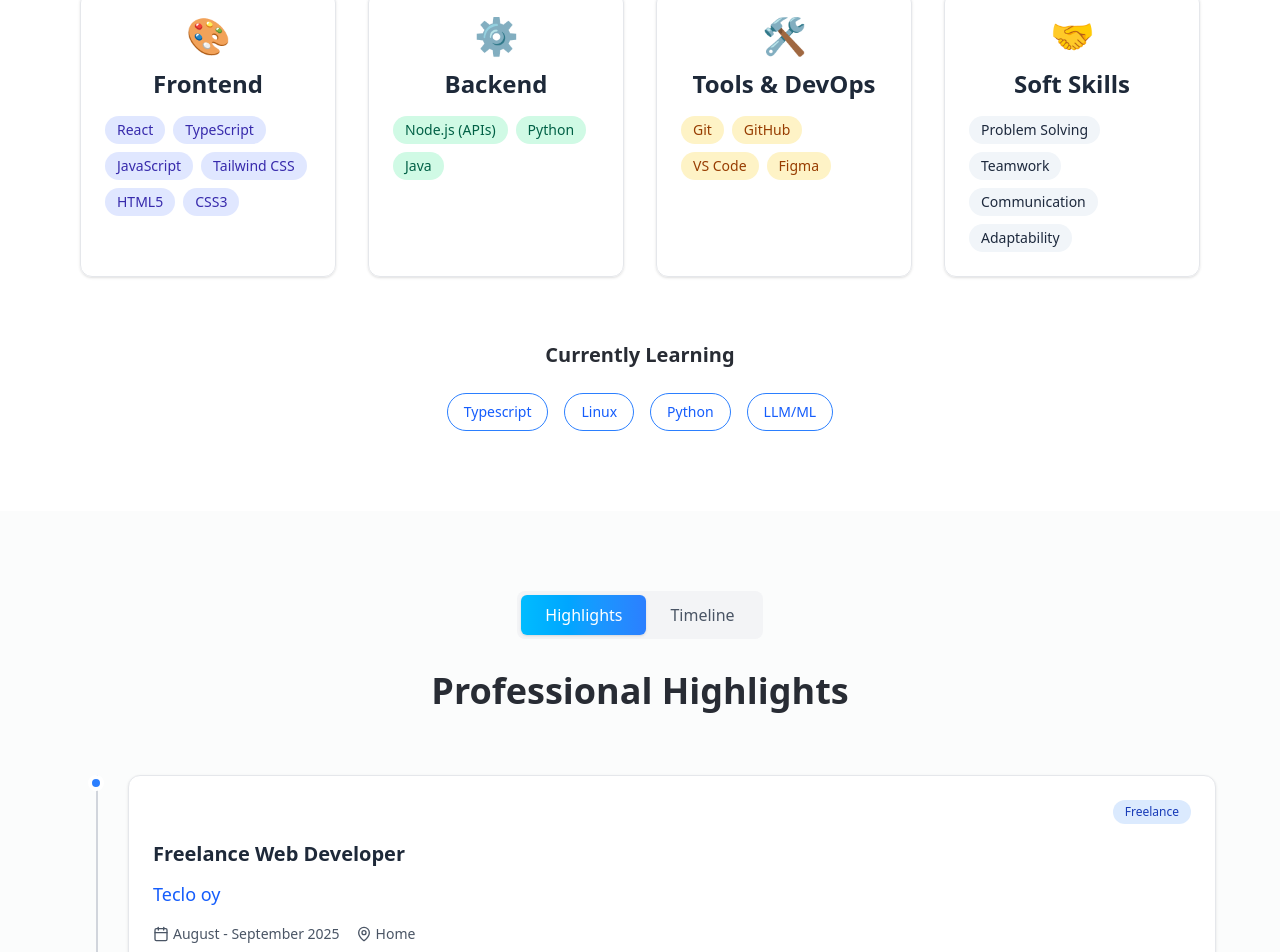
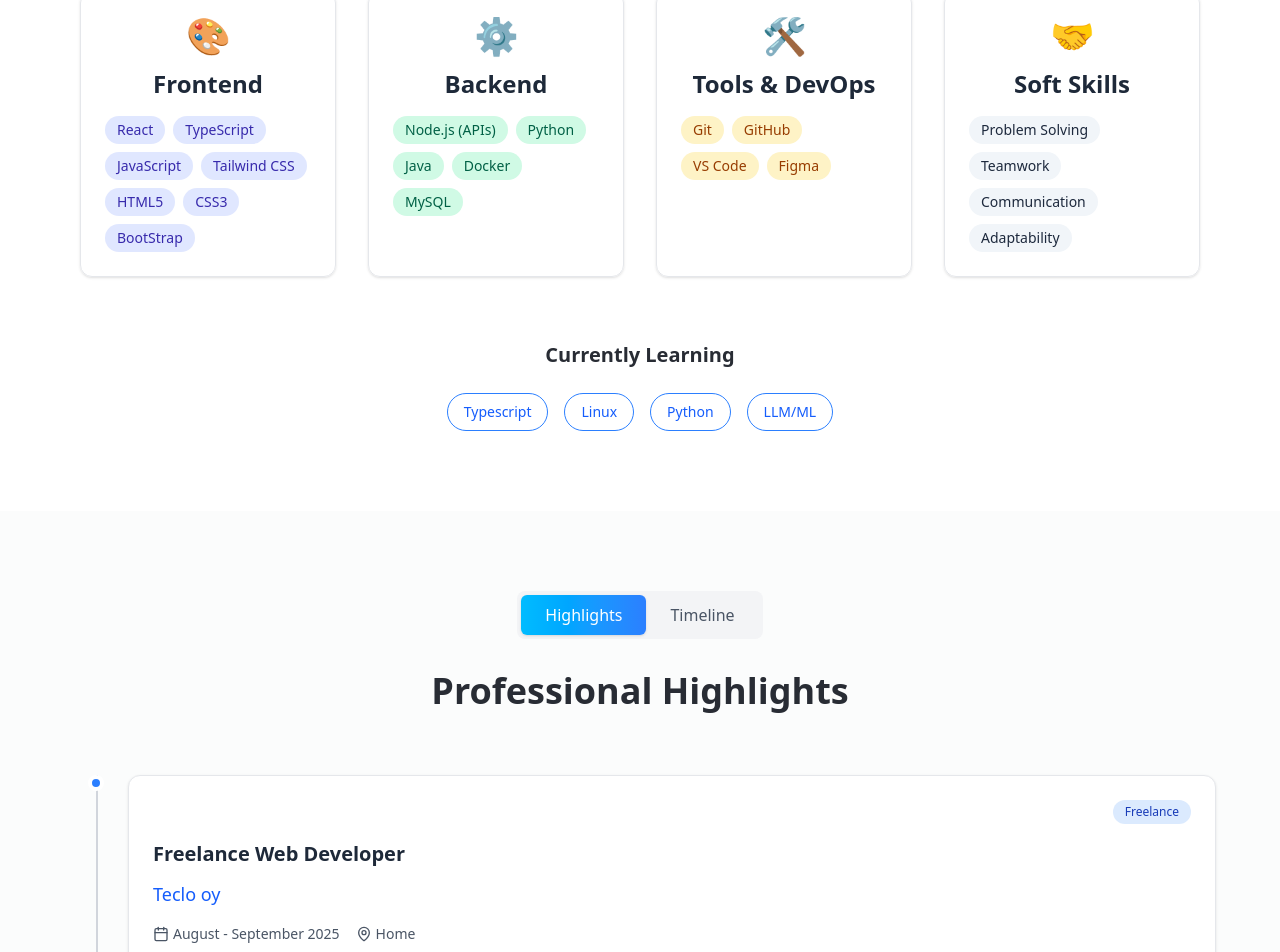
Before and after one commit to Vaahtopahvi/rikuvaa, a React (Vite) app: page / in a window 1280 px wide. Shown: the part 1927-2879 px from the top of the page. Built offline with nearby package versions, Linux system fonts and the light colour scheme.

Commit message:
update skills

```diff
--- a/src/data/skills.ts
+++ b/src/data/skills.ts
@@ -2,12 +2,12 @@ export const skills = [
     {
       category: "Frontend",
       icon: "🎨",
-      items: ["React", "TypeScript", "JavaScript", "Tailwind CSS", "HTML5", "CSS3"],
+      items: ["React", "TypeScript", "JavaScript", "Tailwind CSS", "HTML5", "CSS3", "BootStrap"],
     },
     {
       category: "Backend",
       icon: "⚙️",
-      items: ["Node.js (APIs)", "Python", "Java"],
+      items: ["Node.js (APIs)", "Python", "Java", "Docker", "MySQL"],
     },
     {
       category: "Tools & DevOps",
```
